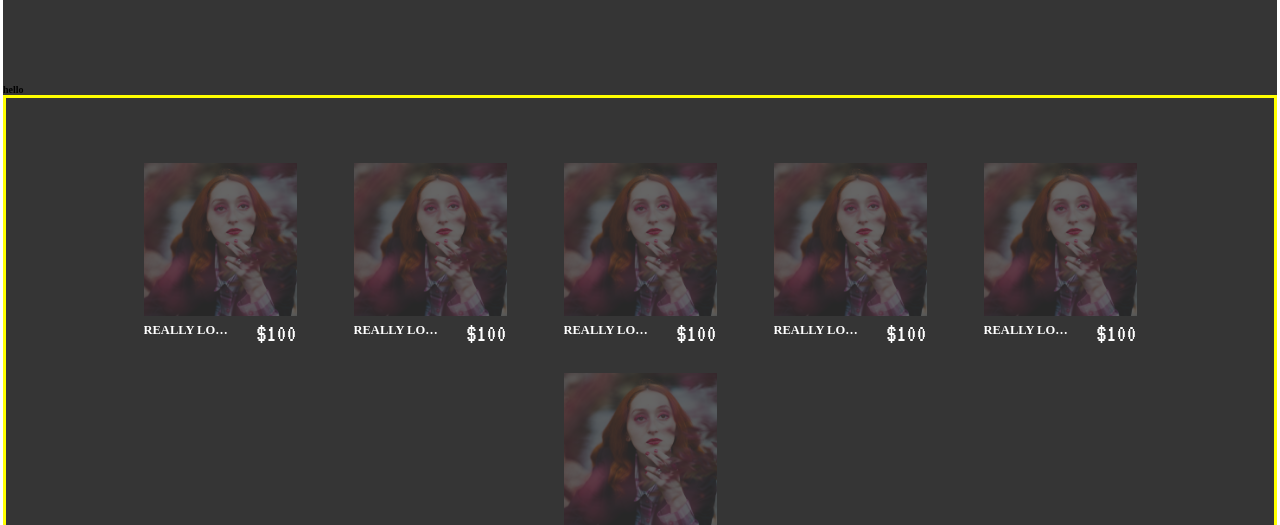
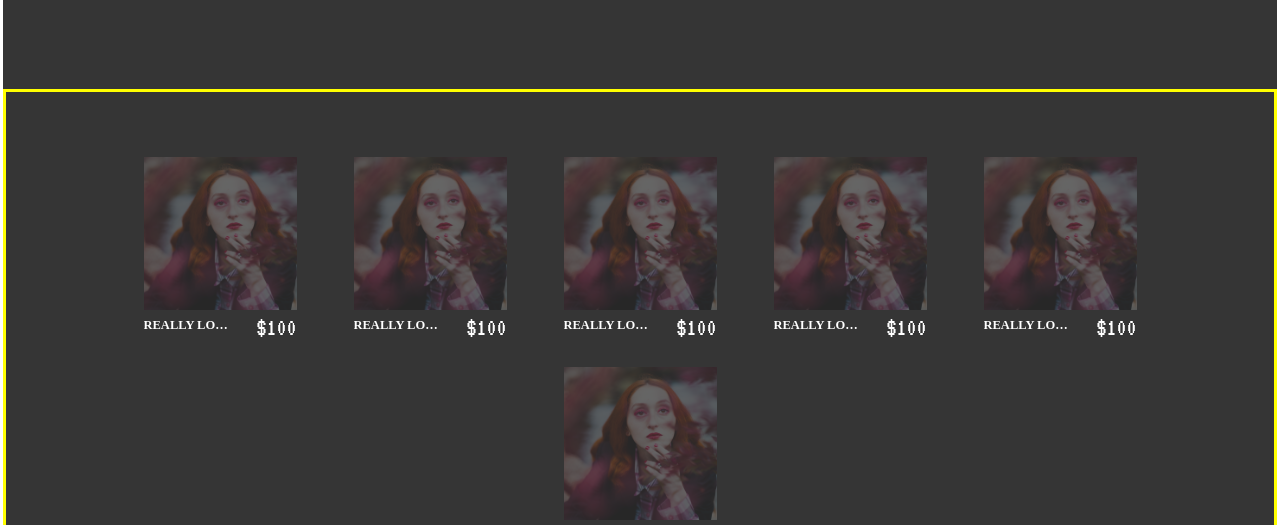
Before and after one commit to kaselart/kasel-art, a Gatsby site: page /Home in a window 1280 px wide. Shown: the part 93-618 px from the top of the page. Built offline with nearby package versions, Linux system fonts and the light colour scheme; Gatsby itself is replaced by a stand-in of ours; a web font is replaced by a local one.

Commit message:
autodeploy test

```diff
--- a/src/netlifycms/cms.js
+++ b/src/netlifycms/cms.js
@@ -2,5 +2,4 @@
 import cloudinary from "netlify-cms-media-library-cloudinary";
 
 CMS.init();
-console.log(cloudinary);
 CMS.registerMediaLibrary(cloudinary);
--- a/src/pages/Home.jsx
+++ b/src/pages/Home.jsx
@@ -32,7 +32,6 @@
     //   render={(data) => (
     <Layout>
       <section className="home">
-        <h1>hello</h1>
         <div className="featured">
           {featuredItems.map((item) => {
             return <FeaturedItemPreview item={item} />;
```
